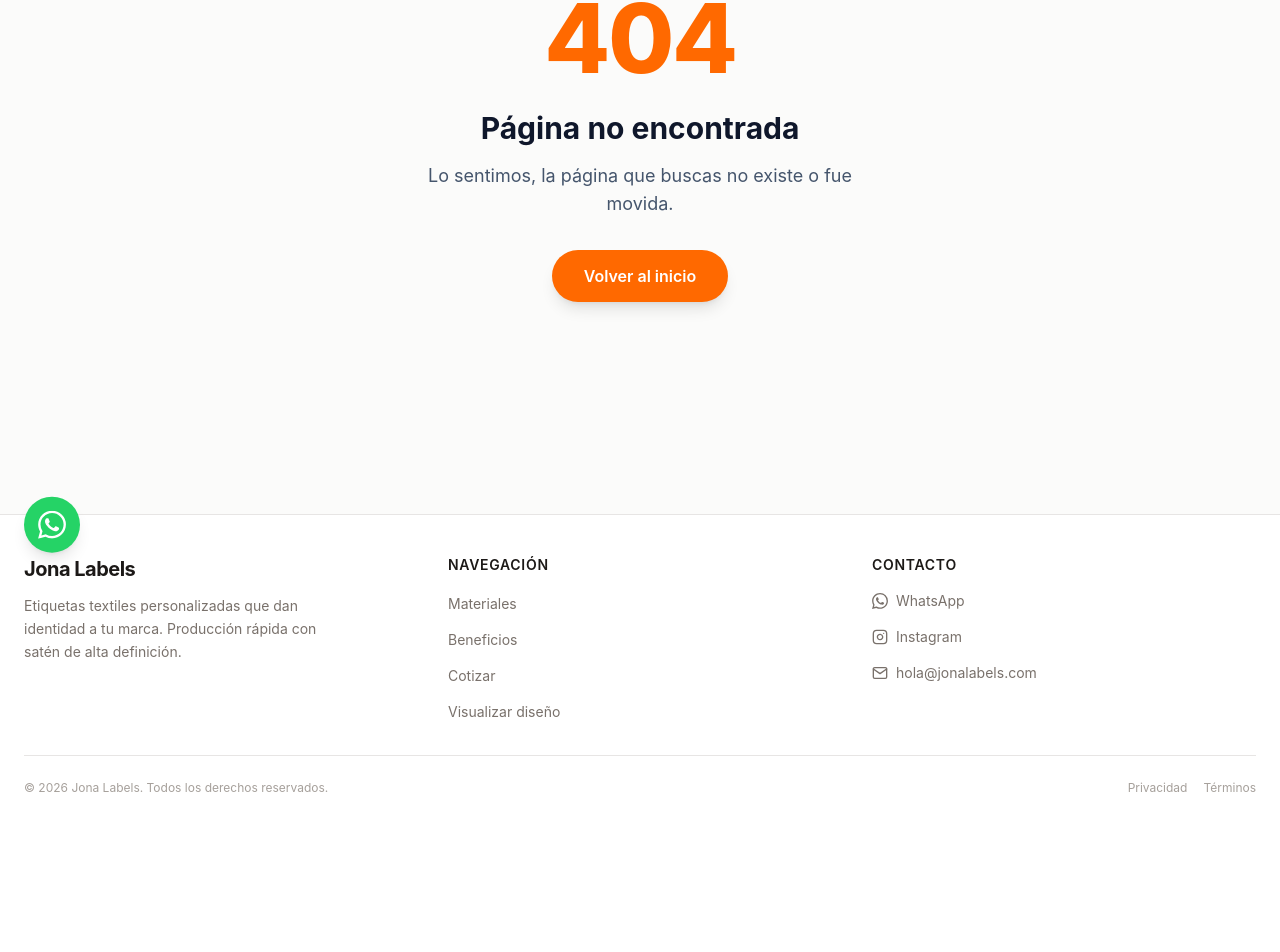
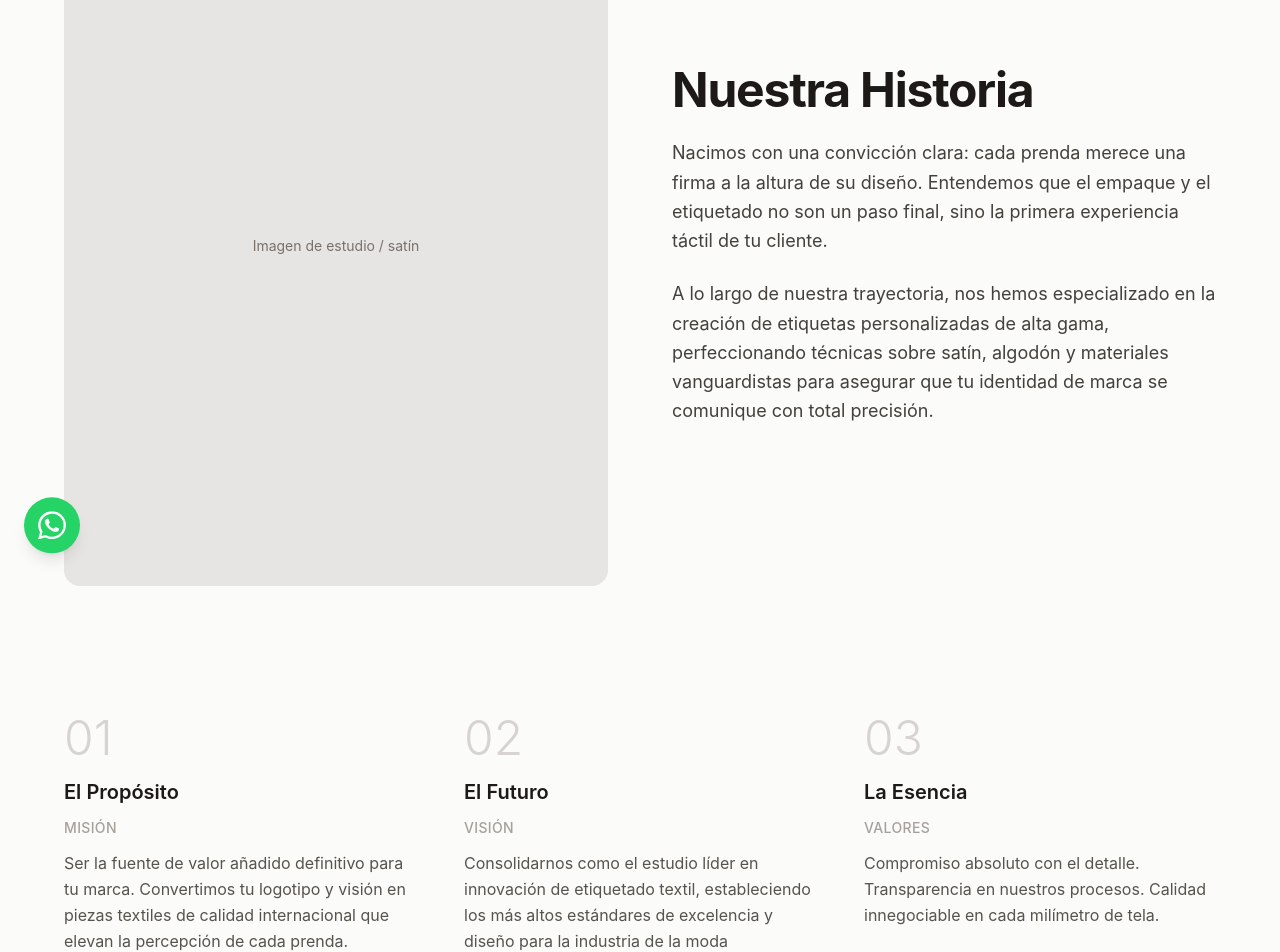
Before and after one commit to JonathanDiazDev/jonalabels-frontend, a React (Vite) app: page /nosotros in a window 1280 px wide. Shown: the part 222-1174 px from the top of the page. Before the commit the page ends 1058 px from the top, so only its background shows below. Built offline with nearby package versions, Linux system fonts and the light colour scheme; no server answers.

Commit message:
feat: creation of the page we with divided layout for history and typographic pillars

```diff
--- a/src/App.tsx
+++ b/src/App.tsx
@@ -9,6 +9,7 @@ import LabelVisualizer from './features/landing/LabelVisualizer'
 import ProcessSection from './features/landing/ProcessSection'
 import QuoteSection from './features/landing/QuoteSection'
 import Productos from './features/landing/Productos'
+import Nosotros from './features/landing/Nosotros'
 import NotFound from './features/landing/NotFound'
 import PrivacyPolicy from './features/landing/PrivacyPolicy'
 import TermsOfService from './features/landing/TermsOfService'
@@ -35,6 +36,7 @@ export const router = createBrowserRouter([
       },
       { path: 'visualizar', element: <LabelVisualizer /> },
       { path: 'productos', element: <Productos /> },
+      { path: 'nosotros', element: <Nosotros /> },
       { path: 'cotizar', element: <QuoteSection /> },
       { path: 'admin', element: <AdminRoute /> },
       { path: 'privacidad', element: <PrivacyPolicy /> },
--- a/src/components/SharedNavbar.tsx
+++ b/src/components/SharedNavbar.tsx
@@ -5,6 +5,7 @@ import { useTheme } from '../context/ThemeContext'
 
 const NAV_LINKS = [
   { label: 'Inicio', to: '/' },
+  { label: 'Nosotros', to: '/nosotros' },
   { label: 'Productos', to: '/productos' },
   { label: 'Cotizar', to: '/cotizar' },
 ]
--- /dev/null
+++ b/src/features/landing/Nosotros.tsx
@@ -0,0 +1,80 @@
+const PILARES = [
+  {
+    number: '01',
+    title: 'El Propósito',
+    subtitle: 'Misión',
+    desc: 'Ser la fuente de valor añadido definitivo para tu marca. Convertimos tu logotipo y visión en piezas textiles de calidad internacional que elevan la percepción de cada prenda.',
+  },
+  {
+    number: '02',
+    title: 'El Futuro',
+    subtitle: 'Visión',
+    desc: 'Consolidarnos como el estudio líder en innovación de etiquetado textil, estableciendo los más altos estándares de excelencia y diseño para la industria de la moda contemporánea.',
+  },
+  {
+    number: '03',
+    title: 'La Esencia',
+    subtitle: 'Valores',
+    desc: 'Compromiso absoluto con el detalle. Transparencia en nuestros procesos. Calidad innegociable en cada milímetro de tela.',
+  },
+]
+
+export default function Nosotros() {
+  return (
+    <section className="px-4 pt-32 pb-20 transition-colors duration-300 sm:px-6 lg:px-8">
+      <div className="mx-auto max-w-6xl">
+        <div className="grid grid-cols-1 items-center gap-12 lg:grid-cols-2 lg:gap-16">
+
+          {/* Imagen */}
+          <div className="flex items-center justify-center">
+            <div className="flex aspect-[4/5] w-full items-center justify-center rounded-2xl bg-stone-200 transition-colors duration-300 dark:bg-stone-800">
+              <span className="text-sm text-stone-500 dark:text-stone-400">Imagen de estudio / satín</span>
+            </div>
+          </div>
+
+          {/* Texto */}
+          <div>
+            <h1 className="mb-6 text-4xl font-bold tracking-tight text-stone-900 transition-colors duration-300 md:text-5xl dark:text-stone-100">
+              Nuestra Historia
+            </h1>
+
+            <div className="space-y-6 text-lg leading-relaxed text-stone-700 transition-colors duration-300 dark:text-stone-300">
+              <p>
+                Nacimos con una convicción clara: cada prenda merece una firma a la altura de su diseño.
+                Entendemos que el empaque y el etiquetado no son un paso final, sino la primera experiencia
+                táctil de tu cliente.
+              </p>
+              <p>
+                A lo largo de nuestra trayectoria, nos hemos especializado en la creación de etiquetas
+                personalizadas de alta gama, perfeccionando técnicas sobre satín, algodón y materiales
+                vanguardistas para asegurar que tu identidad de marca se comunique con total precisión.
+              </p>
+            </div>
+          </div>
+
+        </div>
+
+        {/* Pilares */}
+        <div className="mt-32 mb-24 grid grid-cols-1 gap-12 md:grid-cols-3">
+          {PILARES.map(({ number, title, subtitle, desc }) => (
+            <div key={number}>
+              <span className="mb-4 block text-5xl font-light text-stone-300 transition-colors duration-300 dark:text-stone-700">
+                {number}
+              </span>
+              <h2 className="mb-3 text-xl font-semibold text-stone-900 transition-colors duration-300 dark:text-stone-100">
+                {title}
+              </h2>
+              <p className="mb-3 text-sm font-medium uppercase tracking-wide text-stone-400 transition-colors duration-300 dark:text-stone-500">
+                {subtitle}
+              </p>
+              <p className="leading-relaxed text-stone-600 transition-colors duration-300 dark:text-stone-400">
+                {desc}
+              </p>
+            </div>
+          ))}
+        </div>
+
+      </div>
+    </section>
+  )
+}
```
